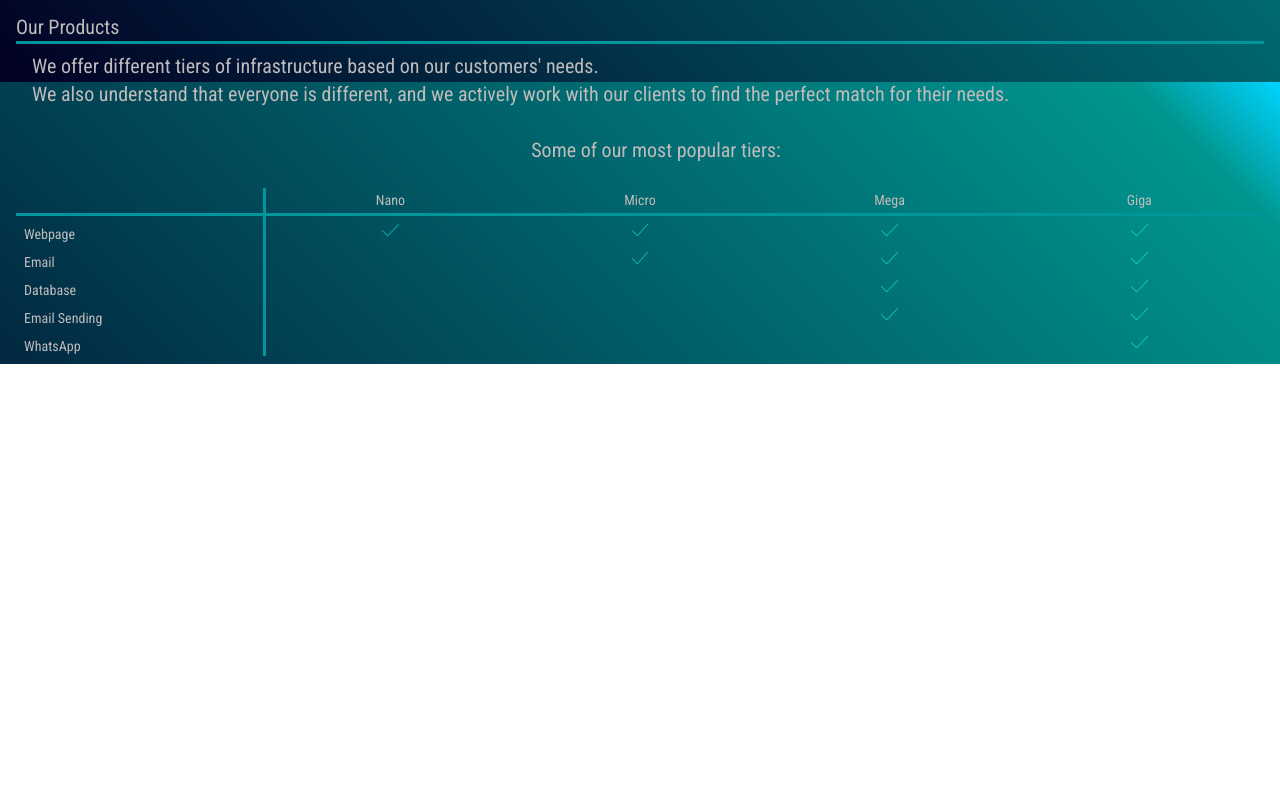
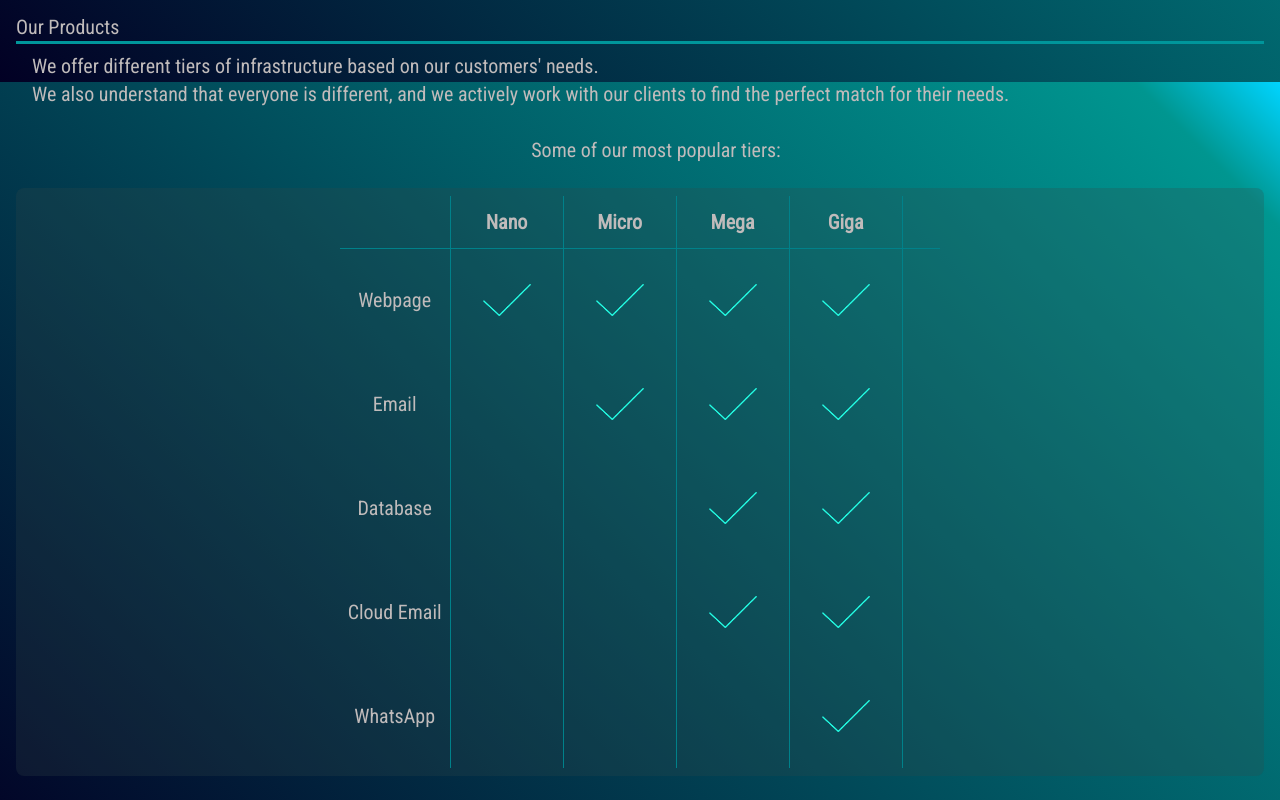
Before and after one commit to kashsomani/sclink-cloud, a Svelte app in the folder client/: page / in a window 1280 px wide. Shown: the part 718-1518 px from the top of the page. Before the commit the page ends 1082 px from the top, so only its background shows below. Built offline with nearby package versions, Linux system fonts and the light colour scheme.

Commit message:
made new table component

```diff
--- /dev/null
+++ b/client/src/components/Details/Table.svelte
@@ -0,0 +1,96 @@
+<script>
+  import { tick } from 'svelte'
+
+  let tableData = [
+    {
+      '': 'Webpage',
+      Nano: true,
+      Micro: true,
+      Mega: true,
+      Giga: true,
+    },
+    {
+      '': 'Email',
+      Nano: false,
+      Micro: true,
+      Mega: true,
+      Giga: true,
+    },
+    {
+      '': 'Database',
+      Nano: false,
+      Micro: false,
+      Mega: true,
+      Giga: true,
+    },
+    {
+      '': 'Cloud Email',
+      Nano: false,
+      Micro: false,
+      Mega: true,
+      Giga: true,
+    },
+    {
+      '': 'WhatsApp',
+      Nano: false,
+      Micro: false,
+      Mega: false,
+      Giga: true,
+    },
+  ]
+</script>
+
+<style lang="postcss" scoped>
+  #table-container {
+    background-color: rgba(52, 72, 73, 0.25);
+    @apply grid grid-cols-1 place-items-center text-center p-2 text-base md:text-xl m-4 rounded-lg;
+  }
+  table td,
+  table th {
+    border-right: 1px solid #00818a;
+    @apply p-2 py-3;
+  }
+  table th {
+    border-bottom: 1px solid #00818a;
+    @apply px-3;
+  }
+  table :global(img) {
+    @apply h-6 w-9 md:h-8 md:w-12;
+  }
+  table :global(.img-container) {
+    @apply grid grid-cols-1 place-items-center p-1 md:p-6;
+  }
+  #extra-th {
+    border-right: none;
+  }
+</style>
+
+<div id="table-container">
+
+  <table>
+    <thead>
+      <tr>
+        {#each Object.keys(tableData[0]) as columnHeading}
+          <th>{columnHeading}</th>
+        {/each}
+        <th id="extra-th">&nbsp;&nbsp;&nbsp;</th>
+      </tr>
+      <tr />
+    </thead>
+    <tbody>
+      {#each Object.values(tableData) as row}
+        <tr>
+          {#each Object.values(row) as cell}
+            <td>
+              {@html cell === true ? `
+                <div class="img-container">
+                  <img src="./tick.png"/>
+                </div>
+                ` : cell === false ? '' : cell}
+            </td>
+          {/each}
+        </tr>
+      {/each}
+    </tbody>
+  </table>
+</div>
--- a/client/src/components/Details/index.svelte
+++ b/client/src/components/Details/index.svelte
@@ -1,14 +1,12 @@
 <script>
   import { detailsInformation } from './detailsInformation.js'
   import ProductDetails from './ProductDetails.svelte'
+  import Table from './Table.svelte'
 </script>
 
 <style lang="postcss" scoped>
   .detail-text {
     @apply  ml-8 mb-6;
-  }
-  img{
-    @apply h-3;
   }
   #container {
     @apply mx-0 text-xl pb-2;
@@ -16,20 +14,6 @@
   .heading {
     border-bottom: 3px solid #00969b;
     @apply mx-4 mb-2;
-  }
-  .table-heading {
-    border-bottom: 3px solid #00969b;
-    @apply mb-0 pb-0;
-  }
-  .table{
-    @apply grid grid-rows-5 gap-0 space-y-0 place-items-center text-sm py-0 my-0 mx-4;
-  }
-  .row{
-    @apply grid grid-cols-5 place-items-center my-0 py-0 h-full w-full gap-0 space-y-0;
-  }
-  .first{
-    border-right: 3px solid #00969b;
-    @apply mx-0 my-0 pt-2 px-2 min-w-full min-h-full;
   }
 </style>
 
@@ -44,50 +28,7 @@
       {@html detail.text}
     </div>
     {#if detail.table}
-    <div class="table">
-      <div class="row table-heading">
-        <div class="first"></div>
-        <div>Nano</div>
-        <div>Micro</div>
-        <div>Mega</div>
-        <div>Giga</div>
-      </div>
-      <div class="row">
-        <div class="first">Webpage</div>
-        <div><img src="./tick.png" alt="tick"></div>
-        <div><img src="./tick.png" alt="tick"></div>
-        <div><img src="./tick.png" alt="tick"></div>
-        <div><img src="./tick.png" alt="tick"></div>
-      </div>
-      <div class="row">
-        <div class="first">Email</div>
-        <div></div>
-        <div><img src="./tick.png" alt="tick"></div>
-        <div><img src="./tick.png" alt="tick"></div>
-        <div><img src="./tick.png" alt="tick"></div>
-      </div>
-      <div class="row">
-        <div class="first">Database</div>
-        <div></div>
-        <div></div>
-        <div><img src="./tick.png" alt="tick"></div>
-        <div><img src="./tick.png" alt="tick"></div>
-      </div>
-      <div class="row">
-        <div class="first">Email Sending</div>
-        <div></div>
-        <div></div>
-        <div><img src="./tick.png" alt="tick"></div>
-        <div><img src="./tick.png" alt="tick"></div>
-      </div>
-      <div class="row">
-        <div class="first">WhatsApp</div>
-        <div></div>
-        <div></div>
-        <div></div>
-        <div><img src="./tick.png" alt="tick"></div>
-      </div>
-    </div>
+    <Table/>
     {/if}
   {/each}
   <ProductDetails />
```
